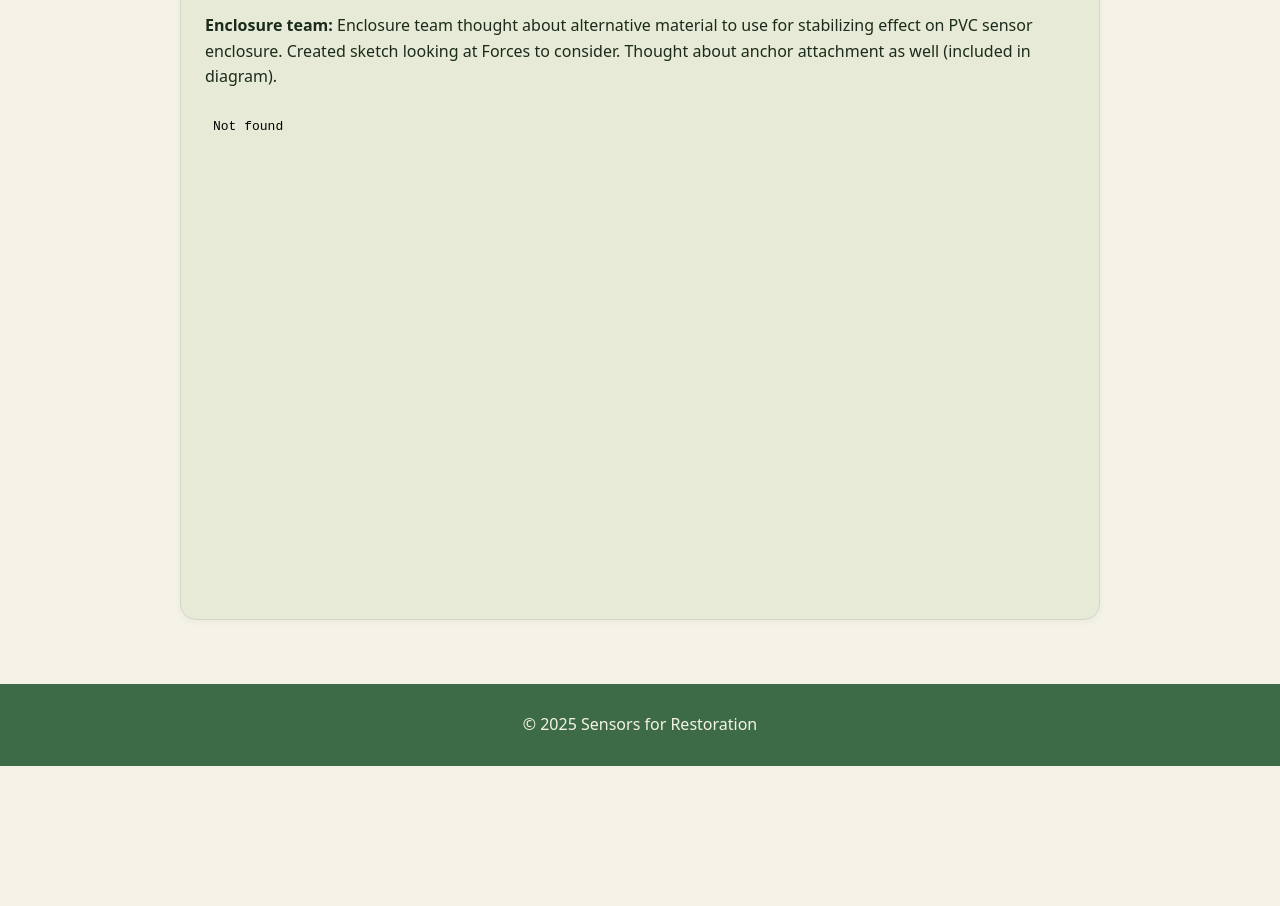
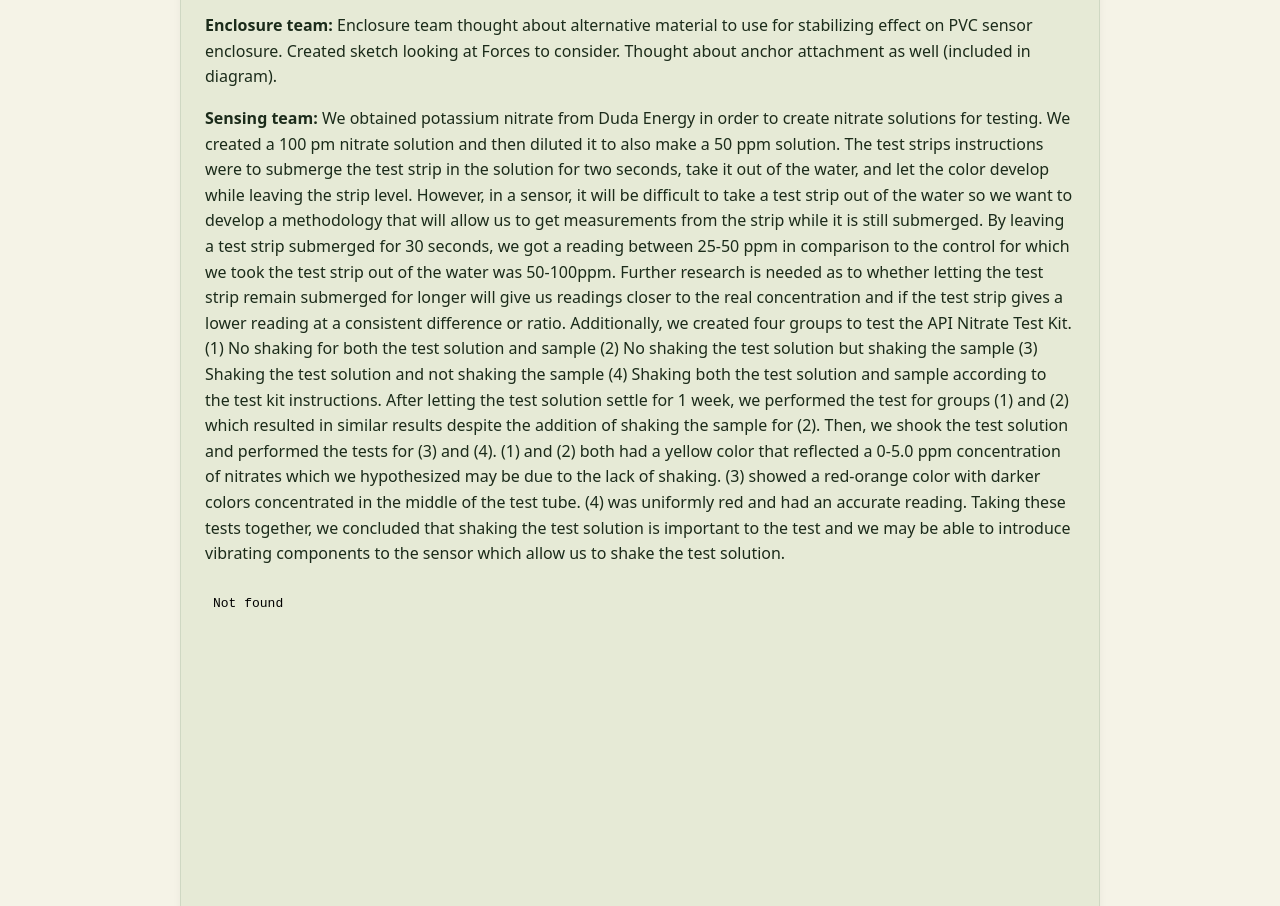
Before and after one commit to SensorsforRestoration/SensorsForRestoration, a plain HTML site: page updates.html in a window 1280 px wide. Shown: the part 1665-2571 px from the top of the page. Before the commit the page ends 2431 px from the top, so only its background shows below. Drawn offline with Linux system fonts and the light colour scheme.

Commit message:
Update updates.html

```diff
--- a/updates.html
+++ b/updates.html
@@ -98,6 +98,14 @@
         Created sketch looking at Forces to consider. Thought about anchor attachment as well (included in diagram).
       </p>
 
+       <p>
+        <b>Sensing team:</b>
+        We obtained potassium nitrate from Duda Energy in order to create nitrate solutions for testing. We created a 100 pm nitrate solution and then diluted it to also make a 50 ppm solution. The test strips instructions were to submerge the test strip in the solution for two seconds, take it out of the water, and let the color develop while leaving the strip level. However, in a sensor, it will be difficult to take a test strip out of the water so we want to develop a methodology that will allow us to get measurements from the strip while it is still submerged. By leaving a test strip submerged for 30 seconds, we got a reading between 25-50 ppm in comparison to the control for which we took the test strip out of the water was 50-100ppm. Further research is needed as to whether letting the test strip remain submerged for longer will give us readings closer to the real concentration and if the test strip gives a lower reading at a consistent difference or ratio.
+
+Additionally, we created four groups to test the API Nitrate Test Kit. (1) No shaking for both the test solution and sample (2) No shaking the test solution but shaking the sample (3) Shaking the test solution and not shaking the sample (4) Shaking both the test solution and sample according to the test kit instructions.
+After letting the test solution settle for 1 week, we performed the test for groups (1) and (2) which resulted in similar results despite the addition of shaking the sample for (2). Then, we shook the test solution and performed the tests for (3) and (4). (1) and (2) both had a yellow color that reflected a 0-5.0 ppm concentration of nitrates which we hypothesized may be due to the lack of shaking. (3) showed a red-orange color with darker colors concentrated in the middle of the test tube. (4) was uniformly red and had an accurate reading. Taking these tests together, we concluded that shaking the test solution is important to the test and we may be able to introduce vibrating components to the sensor which allow us to shake the test solution.
+      </p>
+
       <!-- Embedded PDF: forces.pdf -->
       <div class="pdf-embed">
         <iframe src="./forces.pdf" title="Forces diagram" frameborder="0" loading="lazy"></iframe>
```
